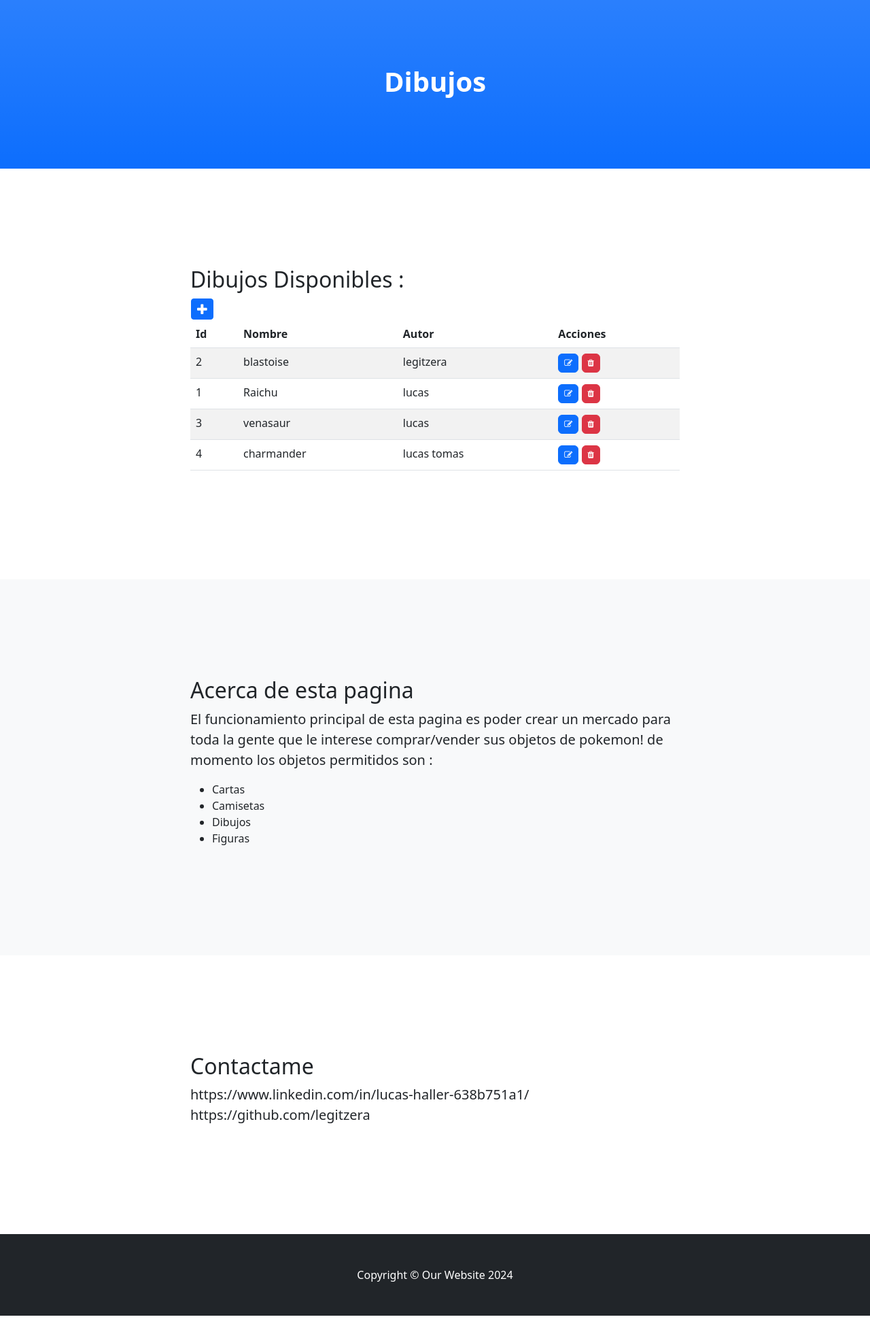
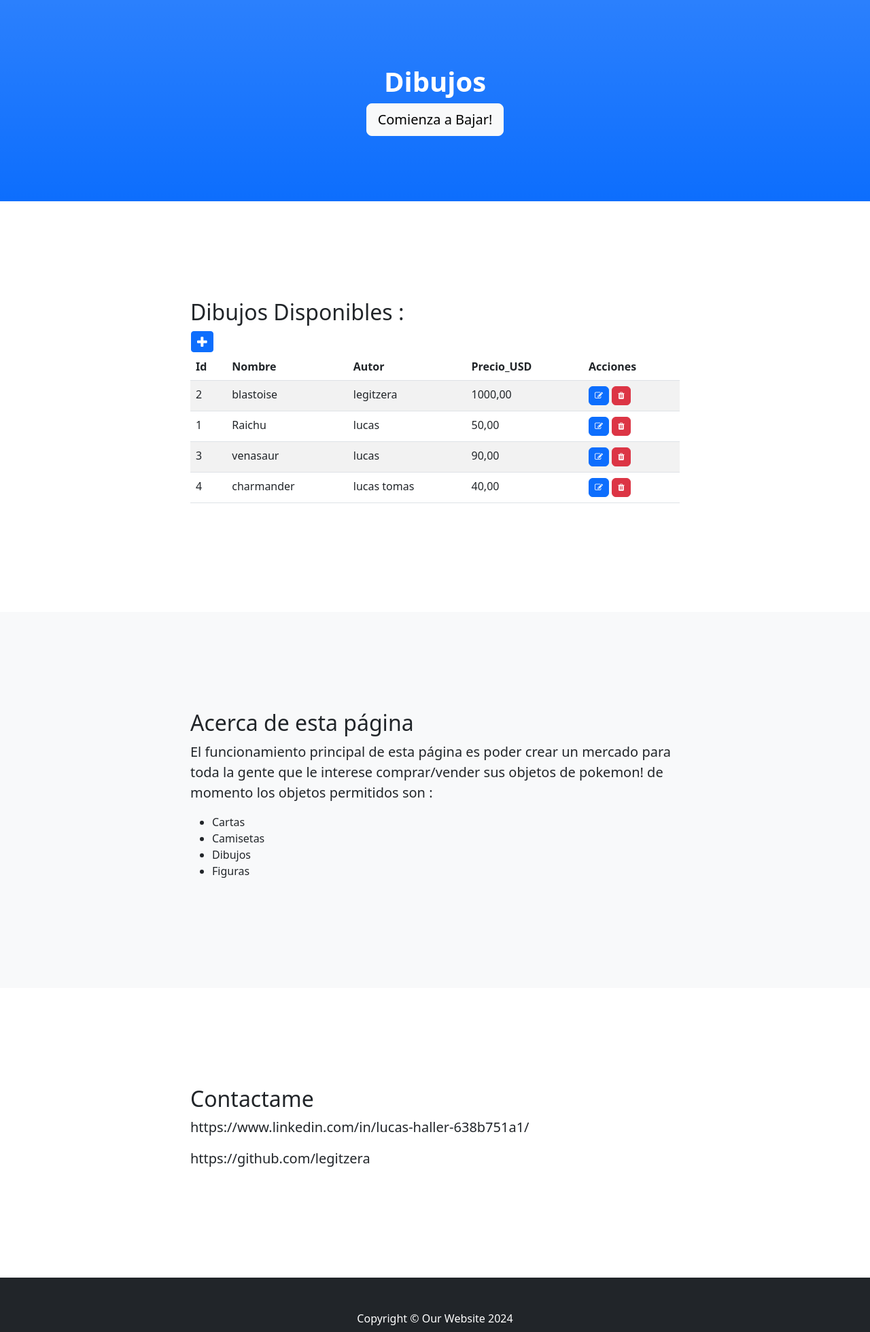
Before and after one commit to legitzera/Proyecto-Final-CoderHouse-Lucas-Haller-, a Django app: page /dibujos/ in a window 1280 px wide. Shown: the part 56-2015 px from the top of the page at 68% size. Before the commit the page ends 1991 px from the top, so only its background shows below. Run offline with Django 5.2, Linux system fonts and the light colour scheme; a user stored in the database is signed in; data comes from the database, SQL or seed files in the repository; both versions use the stored data as it was after the commit; tables that the repository leaves empty hold one stand-in row (values such as "Sample post"); some libraries are stand-ins or nearby versions.

Commit message:
version 2

```diff
--- a/miapp/forms.py
+++ b/miapp/forms.py
@@ -5,14 +5,17 @@ from django.contrib.auth.forms import UserCreationForm, UserChangeForm
 class CartaForm(forms.Form):
     nombre = forms.CharField(max_length=100, required=True)
     tipo = forms.CharField(max_length=100, required=True)
+    precio_USD = forms.DecimalField(max_digits=10, decimal_places=2, required=True)
 
 class FiguraForm(forms.Form):
     nombre = forms.CharField(max_length=100, required=True)
     material = forms.CharField(max_length=100, required=True)
+    precio_USD = forms.DecimalField(max_digits=10, decimal_places=2, required=True)
 
 class DibujoForm(forms.Form):
     nombre = forms.CharField(max_length=100, required=True)
     autor = forms.CharField(max_length=100, required=True)
+    precio_USD = forms.DecimalField(max_digits=10, decimal_places=2, required=True)
 
 class RegistroForm(UserCreationForm):
     email = forms.EmailField(required=True)
@@ -27,6 +30,7 @@ class CamisetaForm(forms.Form):
     nombre = forms.CharField(max_length=100, required=True)
     color = forms.CharField(max_length=100, required=True)
     forma = forms.CharField(max_length=100, required=True)
+    precio_USD = forms.DecimalField(max_digits=10, decimal_places=2, required=True)
 
 class UserEditForm(UserChangeForm):
     email = forms.EmailField(required=True)
--- a/miapp/templates/miapp/camisetas.html
+++ b/miapp/templates/miapp/camisetas.html
@@ -7,6 +7,7 @@
 
 {% block titulo %}
  <h1 class="fw-bolder">Camisetas</h1>
+ <a class="btn btn-lg btn-light" href="#about">Comienza a Bajar!</a>
 {% endblock titulo %}
 
 {% block contenido %}
@@ -31,6 +32,7 @@
             <th> Nombre </th>
             <th> Color </th>
             <th> Forma </th>
+            <th> Precio_USD </th>
             <th> Acciones </th>
         </tr>
     </thead>
@@ -41,6 +43,7 @@
             <td>{{ c.nombre }}</td>
             <td>{{ c.color }}</td>
             <td>{{ c.forma }}</td>
+            <td>{{ c.precio_USD }}</td>
 
             <td>
                 <a
--- a/miapp/templates/miapp/cartas.html
+++ b/miapp/templates/miapp/cartas.html
@@ -7,10 +7,12 @@
 
 {% block titulo %}
  <h1 class="fw-bolder">Cartas</h1>
+ <a class="btn btn-lg btn-light" href="#about">Comienza a Bajar!</a>
 {% endblock titulo %}
 
 {% block contenido %}
  <h1> Cartas Disponibles : </h1>
+
 
  <table>
 <tr>
@@ -30,6 +32,7 @@
             <th> Id </th>
             <th> Nombre </th>
             <th> Tipo </th>
+            <th> Precio_USD </th>
             <th> Acciones </th>
         </tr>
     </thead>
@@ -39,6 +42,7 @@
             <td>{{ c.id }}</td>
             <td>{{ c.nombre }}</td>
             <td>{{ c.tipo }}</td>
+            <td>{{ c.precio_USD }}</td>
 
             <td>
                 <a
--- a/miapp/templates/miapp/creador.html
+++ b/miapp/templates/miapp/creador.html
@@ -2,10 +2,11 @@
 
 {% block titulo %}
  <h1 class="fw-bolder">Acerca de mi :</h1>
+ <a class="btn btn-lg btn-light" href="#about">Comienza a Bajar!</a>
 {% endblock titulo %}
 
 {% block contenido %}
  <h2> Soy el creador de esta web page </h2>
- <p> Mi nombre es Lucas Haller y tengo 23 a;os de edad , vivo en Caseros, Buenos Aires, Argentina y es mi primer pagina web, nunca antes habia programado en mi vida y me gusto mucho hacerlo </p>
+ <p> Mi nombre es Lucas Haller y tengo 23 años , vivo en Caseros, Buenos Aires, Argentina y es mi primer página web, nunca antes habia programado en mi vida y me gusto mucho hacerlo </p>
 
 {% endblock contenido %}
--- a/miapp/templates/miapp/dibujos.html
+++ b/miapp/templates/miapp/dibujos.html
@@ -6,6 +6,7 @@
 
 {% block titulo %}
  <h1 class="fw-bolder">Dibujos</h1>
+ <a class="btn btn-lg btn-light" href="#about">Comienza a Bajar!</a>
 {% endblock titulo %}
 
 {% block contenido %}
@@ -29,6 +30,7 @@
                 <th> Id </th>
                 <th> Nombre </th>
                 <th> Autor </th>
+                <th> Precio_USD </th>
                 <th> Acciones </th>
             </tr>
         </thead>
@@ -38,6 +40,7 @@
                 <td>{{ d.id }}</td>
                 <td>{{ d.nombre }}</td>
                 <td>{{ d.autor }}</td>
+                <td>{{ d.precio_USD }}</td>
                 <td>
                     <a
                       href="{% url 'dibujo_update' d.id %}"
--- a/miapp/templates/miapp/figuras.html
+++ b/miapp/templates/miapp/figuras.html
@@ -6,6 +6,7 @@
 
 {% block titulo %}
  <h1 class="fw-bolder">Figuras</h1>
+ <a class="btn btn-lg btn-light" href="#about">Comienza a Bajar!</a>
 {% endblock titulo %}
 
 {% block contenido %}
@@ -29,6 +30,7 @@
                 <th> Id </th>
                 <th> Nombre </th>
                 <th> Material </th>
+                <th> Precio_USD </th>
                 <th> Acciones </th>
             </tr>
         </thead>
@@ -38,6 +40,7 @@
                 <td>{{ f.id }}</td>
                 <td>{{ f.nombre }}</td>
                 <td>{{ f.material }}</td>
+                <td>{{ f.precio_USD }}</td>
                 <td>
                     <a
                       href="{% url 'figura_update' f.id %}"
@@ -46,7 +49,7 @@
                       ><i class="fa fa-edit fa-sm" title="Edit Record"></i>
                     </a>
                     <a
-                      href=""
+                      href="{% url 'figura_delete' f.id %}"
                       class="btn btn-danger"
                       style="--bs-btn-padding-y: .25rem; --bs-btn-padding-x: .5rem; --bs-btn-font-size: .75rem;"
                       ><i class="fa fa-trash fa-sm" title="Delete Record"></i>
--- a/miapp/templates/miapp/index.html
+++ b/miapp/templates/miapp/index.html
@@ -77,8 +77,8 @@
             <div class="container px-4">
                 <div class="row gx-4 justify-content-center">
                     <div class="col-lg-8">
-                        <h2>Acerca de esta pagina</h2>
-                        <p class="lead">El funcionamiento principal de esta pagina es poder crear un mercado para toda la gente que le interese comprar/vender sus objetos de pokemon! de momento los objetos permitidos son :</p>
+                        <h2>Acerca de esta página</h2>
+                        <p class="lead">El funcionamiento principal de esta página es poder crear un mercado para toda la gente que le interese comprar/vender sus objetos de pokemon! de momento los objetos permitidos son :</p>
                         <ul>
                             <li>Cartas</li>
                             <li>Camisetas</li>
@@ -96,7 +96,8 @@
                     <div class="col-lg-8">
                         <h2>Contactame</h2>
                         <p class="lead">https://www.linkedin.com/in/lucas-haller-638b751a1/
-                            https://github.com/legitzera
+                        </p>
+                        <p class="lead"> https://github.com/legitzera
                         </p>
                     </div>
                 </div>
--- a/miapp/urls.py
+++ b/miapp/urls.py
@@ -25,13 +25,14 @@ urlpatterns = [
     path('dibujo_update/<id_dibujo>/', dibujoUpdate, name="dibujo_update"),
     path('buscar_dibujos/', buscar_dibujos, name="buscar_dibujos"),
     path('encontrar_dibujos/', encontrar_dibujos, name="encontrar_dibujos"),
-    path('dibujo_delete/<id_carta>/', dibujoDelete, name="dibujo_delete"),
+    path('dibujo_delete/<id_dibujo>/', dibujoDelete, name="dibujo_delete"),
     #-----------------------------FIGURAS------------------------------------------
     path('figuras/', figuras, name="figuras"),
     path('figura_create/', figuraCreate, name="figura_create"),
     path('figura_update/<id_figura>/', figuraUpdate, name="figura_update"),
     path('buscar_figuras/', buscar_figuras, name="buscar_figuras"),
     path('encontrar_figuras/', encontrar_figuras, name="encontrar_figuras"),
+    path('figura_delete/<id_figura>/', figuraDelete, name="figura_delete"),
     #-----------------------------CAMISETAS------------------------------------------
     path('camisetas/', camisetas, name="camisetas"),
     path('camiseta_create/', camisetaCreate, name="camiseta_create"),
--- a/miapp/views.py
+++ b/miapp/views.py
@@ -52,7 +52,7 @@ def ejemploMejor(request):
     respuesta = plantilla.render(contexto)
     return render(request, "miapp/ejemplomejor.html")
 
-def nuevo_curso(request):
+def nuevo_curso(rlogin_requiredequest):
     iComision = random.randint(20000,30000)
     sNombre = "Python " + str(iComision)
     curso = Curso(nombre=sNombre, comision=iComision)
@@ -81,7 +81,8 @@ def cartaCreate (request):
         if miForm.is_valid():
             carta_nombre = miForm.cleaned_data.get("nombre")
             carta_tipo = miForm.cleaned_data.get("tipo")
-            carta = Carta(nombre=carta_nombre, tipo=carta_tipo)
+            carta_precio_USD = miForm.cleaned_data.get("precio_USD")
+            carta = Carta(nombre=carta_nombre, tipo=carta_tipo, precio_USD=carta_precio_USD)
             carta.save()
             return redirect(reverse_lazy('cartas'))
     else:
@@ -96,11 +97,12 @@ def cartaUpdate (request, id_carta):
         if miForm.is_valid():
             carta.nombre = miForm.cleaned_data.get("nombre")
             carta.tipo = miForm.cleaned_data.get("tipo")
+            carta.precio_USD = miForm.cleaned_data.get("precio_USD")
             carta.save()
 
             return redirect(reverse_lazy('cartas'))
     else:
-        miForm = CartaForm(initial={'nombre': carta.nombre, 'tipo': carta.tipo})
+        miForm = CartaForm(initial={'nombre': carta.nombre, 'tipo': carta.tipo, 'precio': carta.precio_USD})
     return render(request, "miapp/cartaForm.html", {"form": miForm})
 
 @login_required
@@ -137,7 +139,8 @@ def figuraCreate (request):
         if miForm.is_valid():
             figura_nombre = miForm.cleaned_data.get("nombre")
             figura_material = miForm.cleaned_data.get("material")
-            figura = Figura(nombre=figura_nombre, material=figura_material)
+            figura_precio_USD = miForm.cleaned_data.get("precio_USD")
+            figura = Figura(nombre=figura_nombre, material=figura_material, precio_USD=figura_precio_USD)
             figura.save()
             return redirect(reverse_lazy('figuras'))
     else:
@@ -152,11 +155,12 @@ def figuraUpdate (request, id_figura):
         if miForm.is_valid():
             figura.nombre = miForm.cleaned_data.get("nombre")
             figura.material = miForm.cleaned_data.get("material")
+            figura.precio_USD = miForm.cleaned_data.get("precio_USD")
             figura.save()
 
             return redirect(reverse_lazy('figuras'))
     else:
-        miForm = FiguraForm(initial={'nombre': figura.nombre, 'material': figura.material})
+        miForm = FiguraForm(initial={'nombre': figura.nombre, 'material': figura.material, 'precio' : figura.precio_USD})
     return render(request, "miapp/figuraForm.html", {"form": miForm})
 
 @login_required
@@ -193,7 +197,8 @@ def dibujoCreate (request):
         if miForm.is_valid():
             dibujo_nombre = miForm.cleaned_data.get("nombre")
             dibujo_autor = miForm.cleaned_data.get("autor")
-            dibujo = Dibujo(nombre=dibujo_nombre, autor=dibujo_autor)
+            dibujo_precio_USD = miForm.cleaned_data.get("precio_USD")
+            dibujo = Dibujo(nombre=dibujo_nombre, autor=dibujo_autor, precio_USD=dibujo_precio_USD)
             dibujo.save()
             return redirect(reverse_lazy('dibujos'))
     else:
@@ -208,11 +213,12 @@ def dibujoUpdate (request, id_dibujo):
         if miForm.is_valid():
             dibujo.nombre = miForm.cleaned_data.get("nombre")
             dibujo.autor = miForm.cleaned_data.get("autor")
+            dibujo.precio_USD = miForm.cleaned_data.get("precio_USD")
             dibujo.save()
 
             return redirect(reverse_lazy('dibujos'))
     else:
-        miForm = DibujoForm(initial={'nombre': dibujo.nombre, 'autor': dibujo.autor})
+        miForm = DibujoForm(initial={'nombre': dibujo.nombre, 'autor': dibujo.autor, 'precio' : dibujo.precio_USD})
     return render(request, "miapp/dibujoForm.html", {"form": miForm})
 
 @login_required
@@ -250,7 +256,8 @@ def camisetaCreate (request):
             camiseta_nombre = miForm.cleaned_data.get("nombre")
             camiseta_color = miForm.cleaned_data.get("color")
             camiseta_forma = miForm.cleaned_data.get("forma")
-            camiseta = Camiseta(nombre=camiseta_nombre, color=camiseta_color, forma=camiseta_forma)
+            camiseta_precio_USD = miForm.cleaned_data.get("precio_USD")
+            camiseta = Camiseta(nombre=camiseta_nombre, color=camiseta_color, forma=camiseta_forma, precio_USD=camiseta_precio_USD)
             camiseta.save()
             return redirect(reverse_lazy('camisetas'))
     else:
@@ -266,11 +273,12 @@ def camisetaUpdate (request, id_camiseta):
             camiseta.nombre = miForm.cleaned_data.get("nombre")
             camiseta.color = miForm.cleaned_data.get("color")
             camiseta.forma = miForm.cleaned_data.get("forma")
+            camiseta.precio_USD = miForm.cleaned_data.get("precio_USD")
             camiseta.save()
 
             return redirect(reverse_lazy('camisetas'))
     else:
-        miForm = CamisetaForm(initial={'nombre': camiseta.nombre, 'color': camiseta.color, 'forma': camiseta.forma})
+        miForm = CamisetaForm(initial={'nombre': camiseta.nombre, 'color': camiseta.color, 'forma': camiseta.forma, 'precio' : camiseta.precio_USD})
     return render(request, "miapp/cartaForm.html", {"form": miForm})
 
 @login_required
```
Also changed, not shown: miapp/admin.py (+10 -3 lines), miapp/models.py (+6 -1 lines), db.sqlite3, media/avatares/121s5s9.jpg (added), media/avatares/2rzbfph.jpg (added), media/avatares/2rzbfph_VlQgghO.jpg (added), miapp/migrations/0008_camiseta_precio_carta_precio_dibujo_precio_and_more.py (added), miapp/migrations/0009_rename_precio_camiseta_precio_usd_and_more.py (added), miapp/templates/miapp/cursos.html (deleted).
